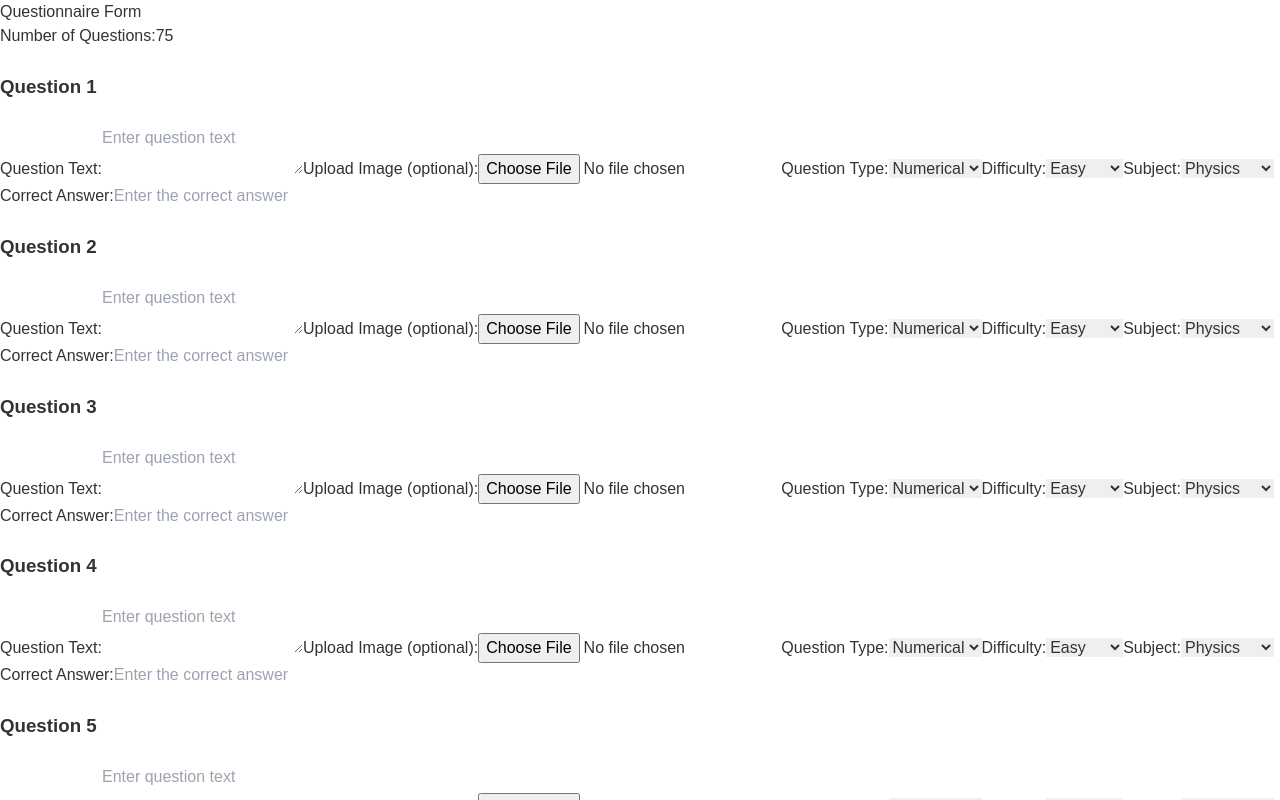
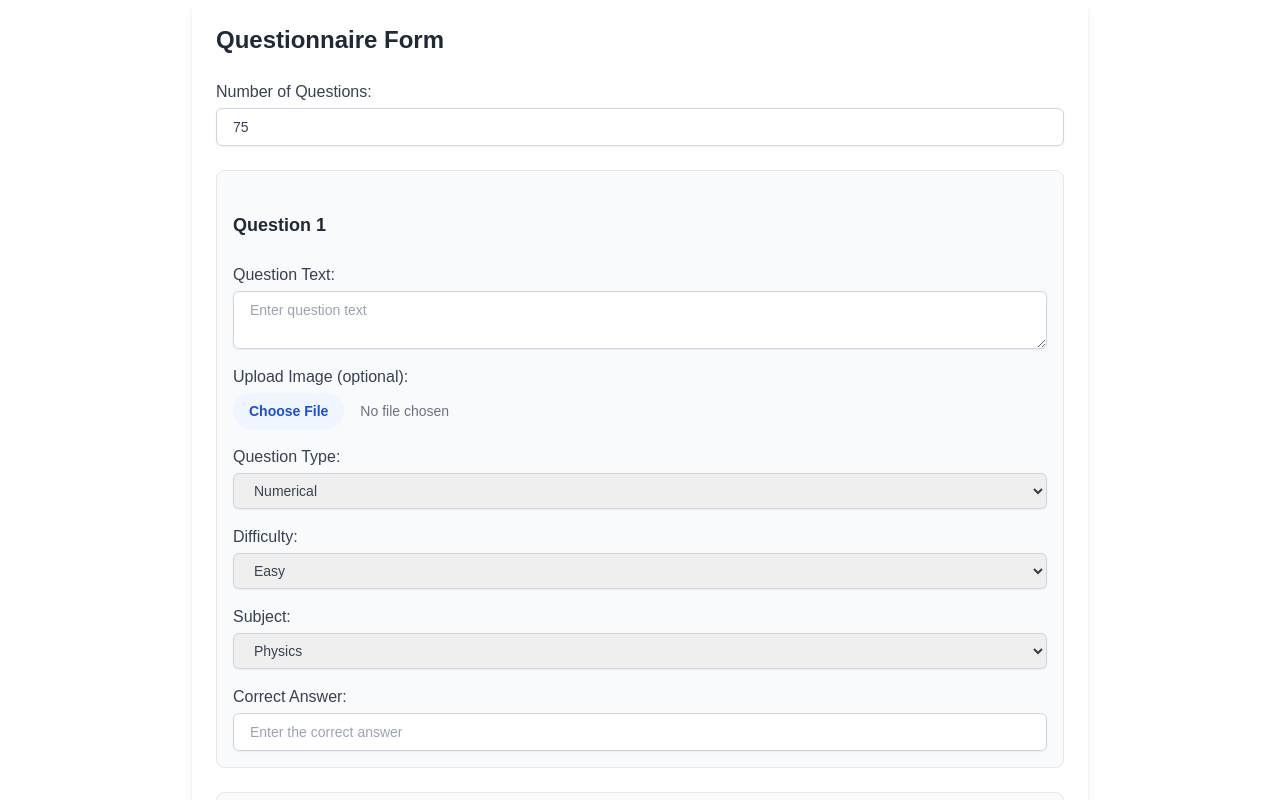
Before and after one commit to JainamDosi/Project_NSS, a React (Create React App) app in the folder frontend/: page /questionForm/1 in a window 1280 px wide. Built offline with nearby package versions, Linux system fonts and the light colour scheme; sample sign-in values are in the browser's storage; a web font is replaced by a local one.

Commit message:
questionform tailwind add

```diff
--- a/frontend/src/Components/questionForm/questionForm.js
+++ b/frontend/src/Components/questionForm/questionForm.js
@@ -106,9 +106,9 @@ function QuestionForm() {
   };
 
   return (
-    <div className="form-container">
-      <h2>Questionnaire Form</h2>
-      <label>
+    <div className="form-container max-w-4xl mx-auto p-6 bg-white rounded-lg shadow-md space-y-6">
+      <h2 className="text-2xl font-bold text-gray-800 mb-4">Questionnaire Form</h2>
+      <label className="block text-gray-700 font-medium mb-2">
         Number of Questions:
         <input
           type="number"
@@ -116,67 +116,92 @@ function QuestionForm() {
           onChange={(e) => setNumberOfQuestions(Number(e.target.value))}
           min="1"
           required
+          className="mt-1 block w-full px-4 py-2 border border-gray-300 rounded-md shadow-sm focus:ring-blue-500 focus:border-blue-500 sm:text-sm"
         />
       </label>
-      <form onSubmit={handleSubmit}>
+      <form onSubmit={handleSubmit} className="space-y-6">
         {questions.map((question, index) => (
-          <div key={index} className="question-block">
-            <h4>Question {index + 1}</h4>
+          <div
+            key={index}
+            className="question-block p-4 bg-gray-50 rounded-lg border border-gray-200 space-y-4"
+          >
+            <h4 className="text-lg font-semibold text-gray-800">
+              Question {index + 1}
+            </h4>
 
-            <label>Question Text:</label>
+            <label className="block text-gray-700 font-medium">
+              Question Text:
               <textarea
                 value={question.text}
                 onChange={(e) => handleInputChange(index, "text", e.target.value)}
                 placeholder="Enter question text"
                 required
+                className="mt-1 block w-full px-4 py-2 border border-gray-300 rounded-md shadow-sm focus:ring-blue-500 focus:border-blue-500 sm:text-sm"
               ></textarea>
+            </label>
 
-            <label>Upload Image (optional):</label>
+            <label className="block text-gray-700 font-medium">
+              Upload Image (optional):
               <input
                 type="file"
                 accept="image/*"
                 onChange={(e) => handleImageUpload(index, e.target.files[0])}
+                className="mt-1 block w-full text-sm text-gray-500 file:mr-4 file:py-2 file:px-4 file:rounded-full file:border-0 file:text-sm file:font-semibold file:bg-blue-50 file:text-blue-700 hover:file:bg-blue-100"
               />
+            </label>
 
-            <label>Question Type:</label>
+            <label className="block text-gray-700 font-medium">
+              Question Type:
               <select
                 value={question.type}
                 onChange={(e) => handleInputChange(index, "type", e.target.value)}
+                className="mt-1 block w-full px-4 py-2 border border-gray-300 rounded-md shadow-sm focus:ring-blue-500 focus:border-blue-500 sm:text-sm"
               >
                 <option value="numerical">Numerical</option>
                 <option value="mcq">MCQ</option>
               </select>
+            </label>
 
-            <label>Difficulty:</label>
+            <label className="block text-gray-700 font-medium">
+              Difficulty:
               <select
                 value={question.difficulty}
                 onChange={(e) => handleInputChange(index, "difficulty", e.target.value)}
+                className="mt-1 block w-full px-4 py-2 border border-gray-300 rounded-md shadow-sm focus:ring-blue-500 focus:border-blue-500 sm:text-sm"
               >
                 <option value="easy">Easy</option>
                 <option value="medium">Medium</option>
                 <option value="hard">Hard</option>
               </select>
+            </label>
 
-            <label>Subject:</label>
+            <label className="block text-gray-700 font-medium">
+              Subject:
               <select
                 value={question.subject}
                 onChange={(e) => handleInputChange(index, "subject", e.target.value)}
+                className="mt-1 block w-full px-4 py-2 border border-gray-300 rounded-md shadow-sm focus:ring-blue-500 focus:border-blue-500 sm:text-sm"
               >
                 <option value="Physics">Physics</option>
                 <option value="Chemistry">Chemistry</option>
                 <option value="Math">Math</option>
               </select>
+            </label>
 
             {question.type === "mcq" && (
-              <div className="mcq-options">
-                <label>Options:</label>
+              <div className="mcq-options space-y-2">
+                <label className="block text-gray-700 font-medium">Options:</label>
                 {question.options.map((option, optIndex) => (
-                  <div key={optIndex} className="mcq-option">
+                  <div
+                    key={optIndex}
+                    className="mcq-option flex items-center space-x-4"
+                  >
                     <select
                       value={option.type}
                       onChange={(e) =>
                         handleOptionChange(index, optIndex, e.target.value, "")
                       }
+                      className="mt-1 block w-1/4 px-4 py-2 border border-gray-300 rounded-md shadow-sm focus:ring-blue-500 focus:border-blue-500 sm:text-sm"
                     >
                       <option value="text">Text</option>
                       <option value="image">Image</option>
@@ -191,6 +216,7 @@ function QuestionForm() {
                         }
                         placeholder={`Option ${optIndex + 1}`}
                         required
+                        className="mt-1 block w-full px-4 py-2 border border-gray-300 rounded-md shadow-sm focus:ring-blue-500 focus:border-blue-500 sm:text-sm"
                       />
                     ) : (
                       <input
@@ -200,6 +226,7 @@ function QuestionForm() {
                           handleOptionChange(index, optIndex, "image", e.target.files[0])
                         }
                         required
+                        className="mt-1 block w-full text-sm text-gray-500 file:mr-4 file:py-2 file:px-4 file:rounded-full file:border-0 file:text-sm file:font-semibold file:bg-blue-50 file:text-blue-700 hover:file:bg-blue-100"
                       />
                     )}
                   </div>
@@ -207,22 +234,29 @@ function QuestionForm() {
               </div>
             )}
 
-            <label>Correct Answer:</label>
+            <label className="block text-gray-700 font-medium">
+              Correct Answer:
               <input
                 type="text"
                 value={question.correctAnswer}
                 onChange={(e) => handleInputChange(index, "correctAnswer", e.target.value)}
                 placeholder="Enter the correct answer"
                 required
+                className="mt-1 block w-full px-4 py-2 border border-gray-300 rounded-md shadow-sm focus:ring-blue-500 focus:border-blue-500 sm:text-sm"
               />
+            </label>
           </div>
         ))}
-        <button type="submit" className="submit-button">
+        <button
+          type="submit"
+          className="w-full py-3 px-6 bg-blue-600 text-white font-bold rounded-md shadow-md hover:bg-blue-700 focus:outline-none focus:ring-2 focus:ring-blue-500 focus:ring-offset-2"
+        >
           Save Questions
         </button>
       </form>
     </div>
   );
+
 }
 
 export default QuestionForm;
```
Lines whose indentation alone changed are shown as unchanged.
